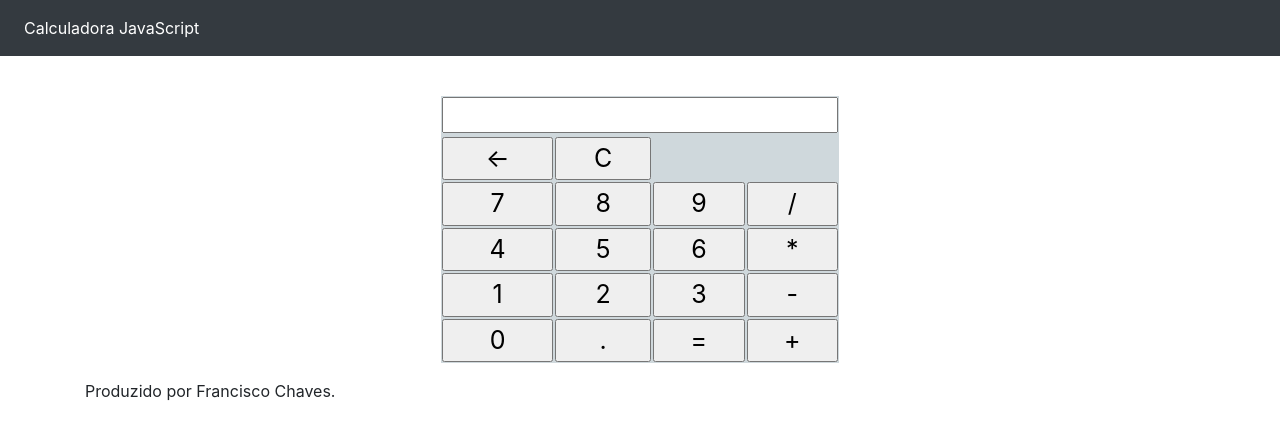
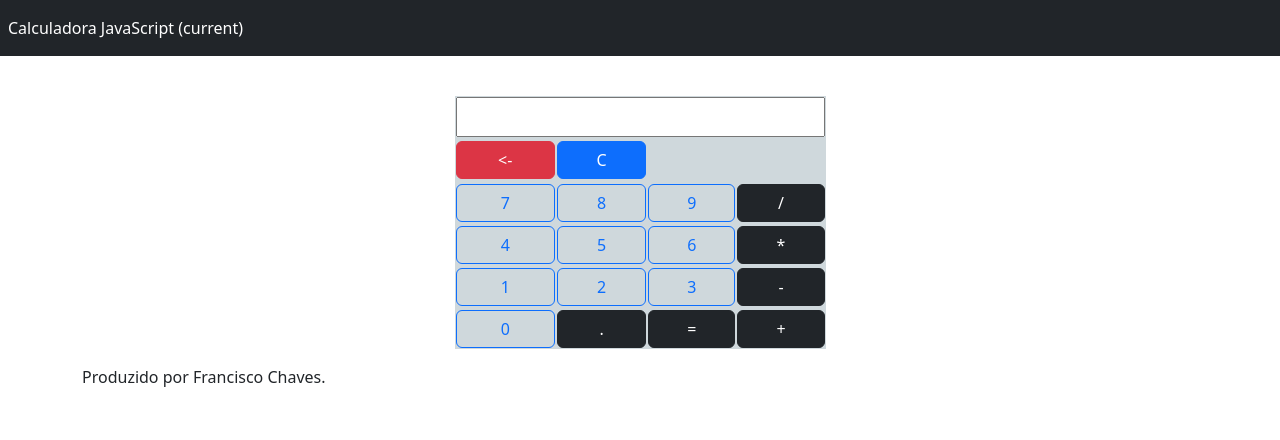
Before and after one commit to YhonyGBC/Taller0003Git_, a plain HTML site: page index.html in a window 1280 px wide. Drawn offline with nearby package versions, Linux system fonts and the light colour scheme.

Commit message:
Commit nuevo diseño de la Calculadora

```diff
--- a/index.html
+++ b/index.html
@@ -9,8 +9,8 @@
 
 	<link href="./css/style.css" type="text/css" rel="stylesheet" />
 	<!-- Bootstrap CSS -->
-	<link rel="stylesheet" href="https://stackpath.bootstrapcdn.com/bootstrap/4.3.1/css/bootstrap.min.css"
-		integrity="sha384-ggOyR0iXCbMQv3Xipma34MD+dH/1fQ784/j6cY/iJTQUOhcWr7x9JvoRxT2MZw1T" crossorigin="anonymous">
+	<link href="https://cdn.jsdelivr.net/npm/bootstrap@5.3.2/dist/css/bootstrap.min.css" rel="stylesheet"
+		integrity="sha384-T3c6CoIi6uLrA9TneNEoa7RxnatzjcDSCmG1MXxSR1GAsXEV/Dwwykc2MPK8M2HN" crossorigin="anonymous">
 </head>
 
 <body>
@@ -34,32 +34,32 @@
 							</td>
 						</tr>
 						<tr>
-							<td><input type="button" id="apagarAnterior" value="<-" /></td>
-							<td><input type="button" id="limparTela" value="C" /></td>
+							<td><input type="button" class="btn btn-danger" id="apagarAnterior" value="<-" /></td>
+							<td><input type="button" class="btn btn-primary" id="limparTela" value="C" /></td>
 						</tr>
 						<tr>
-							<td><input type="button" id="num7" value="7" /></td>
-							<td><input type="button" id="num8" value="8" /></td>
-							<td><input type="button" id="num9" value="9" /></td>
-							<td><input type="button" id="divisao" value="/" /></td>
+							<td><input type="button" class="btn btn-outline-primary" id="num7" value="7" /></td>
+							<td><input type="button" class="btn btn-outline-primary" id="num8" value="8" /></td>
+							<td><input type="button" class="btn btn-outline-primary" id="num9" value="9" /></td>
+							<td><input type="button" class="btn btn-dark" id="divisao" value="/" /></td>
 						</tr>
 						<tr>
-							<td><input type="button" id="num4" value="4" /></td>
-							<td><input type="button" id="num5" value="5" /></td>
-							<td><input type="button" id="num6" value="6" /></td>
-							<td><input type="button" id="multiplicacao" value="*" /></td>
+							<td><input type="button" class="btn btn-outline-primary" id="num4" value="4" /></td>
+							<td><input type="button" class="btn btn-outline-primary" id="num5" value="5" /></td>
+							<td><input type="button" class="btn btn-outline-primary" id="num6" value="6" /></td>
+							<td><input type="button" class="btn btn-dark" id="multiplicacao" value="*" /></td>
 						</tr>
 						<tr>
-							<td><input type="button" id="num1" value="1" /></td>
-							<td><input type="button" id="num2" value="2" /></td>
-							<td><input type="button" id="num3" value="3" /></td>
-							<td><input type="button" id="subtracao" value="-" /></td>
+							<td><input type="button" class="btn btn-outline-primary" id="num1" value="1" /></td>
+							<td><input type="button" class="btn btn-outline-primary" id="num2" value="2" /></td>
+							<td><input type="button" class="btn btn-outline-primary" id="num3" value="3" /></td>
+							<td><input type="button" class="btn btn-dark" id="subtracao" value="-" /></td>
 						</tr>
 						<tr>
-							<td><input type="button" id="num0" value="0" /></td>
-							<td><input type="button" id="ponto" value="." /></td>
-							<td><input type="button" id="resultado" value="=" /></td>
-							<td><input type="button" id="soma" value="+" /></td>
+							<td><input type="button" class="btn btn-outline-primary" id="num0" value="0" /></td>
+							<td><input type="button" class="btn btn-dark" id="ponto" value="." /></td>
+							<td><input type="button" class="btn btn-dark" id="resultado" value="=" /></td>
+							<td><input type="button" class="btn btn-dark" id="soma" value="+" /></td>
 						</tr>
 					</table>
 				</div>
@@ -76,6 +76,8 @@
 	<script type="text/javascript" src="./js/script.js"></script>
 	<!-- Optional JavaScript -->
 	<!-- jQuery first, then Popper.js, then Bootstrap JS -->
+	<script src="https://cdn.jsdelivr.net/npm/bootstrap@5.3.2/dist/js/bootstrap.bundle.min.js"
+		integrity="sha384-C6RzsynM9kWDrMNeT87bh95OGNyZPhcTNXj1NW7RuBCsyN/o0jlpcV8Qyq46cDfL" crossorigin="anonymous"></script>
 	<script src="https://code.jquery.com/jquery-3.3.1.slim.min.js"
 		integrity="sha384-q8i/X+965DzO0rT7abK41JStQIAqVgRVzpbzo5smXKp4YfRvH+8abtTE1Pi6jizo"
 		crossorigin="anonymous"></script>
```
